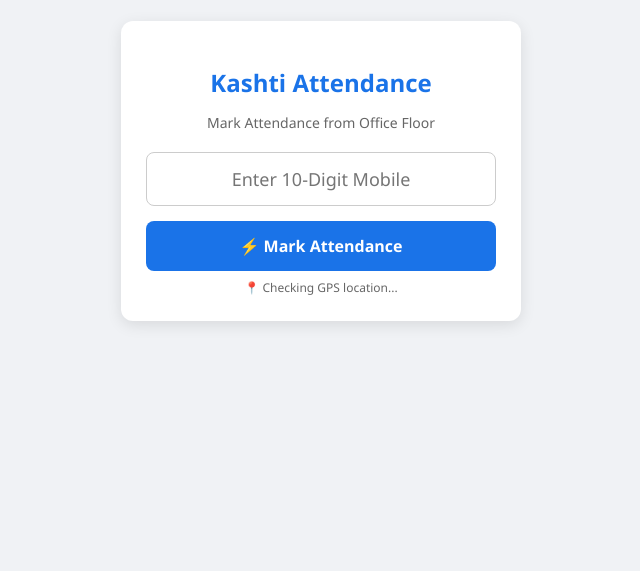
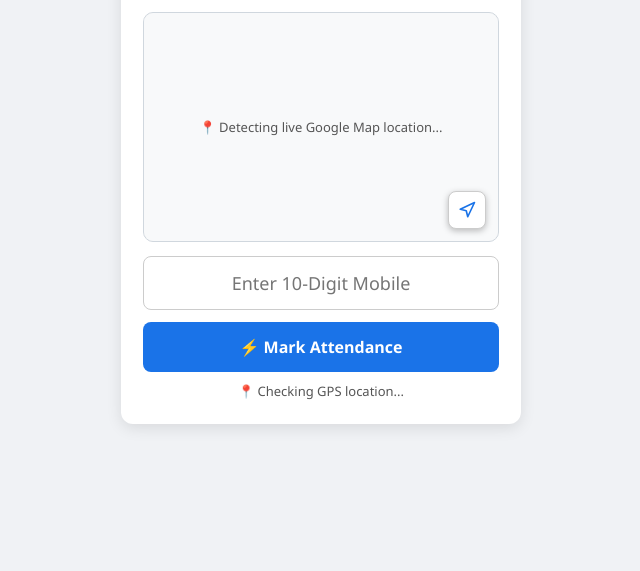
Before and after one commit to surajsahu-score800/Floor-Attendance, a plain HTML site: page index.html in a window 1280 px wide. Shown: the part 229-800 px from the top of the page, without its empty margins (319-959 px from the left). Drawn offline with Linux system fonts and the light colour scheme.

Commit message:
Update Floor Attendance dashboard

```diff
--- a/index.html
+++ b/index.html
@@ -3,30 +3,97 @@
 <head>
   <meta charset="UTF-8">
   <meta name="viewport" content="width=device-width, initial-scale=1.0">
-  <title>Kashti Office Attendance</title>
+  <title>Kashti Floor Attendance</title>
   <style>
     * { box-sizing: border-box; font-family: 'Segoe UI', Arial, sans-serif; }
     body { background: #f0f2f5; display: flex; justify-content: center; align-items: center; min-height: 100vh; margin: 0; padding: 15px; }
-    .card { background: #ffffff; width: 100%; max-width: 400px; padding: 25px; border-radius: 12px; box-shadow: 0 4px 15px rgba(0,0,0,0.1); text-align: center; }
-    h2 { color: #1a73e8; margin-bottom: 5px; }
-    p { color: #666; font-size: 14px; margin-bottom: 20px; }
-    input { width: 100%; padding: 14px; font-size: 18px; border: 1px solid #ccc; border-radius: 8px; text-align: center; margin-bottom: 15px; outline: none; }
-    button { width: 100%; background: #1a73e8; color: white; border: none; padding: 14px; font-size: 16px; font-weight: bold; border-radius: 8px; cursor: pointer; }
+    .card { background: #ffffff; width: 100%; max-width: 400px; padding: 22px; border-radius: 12px; box-shadow: 0 4px 15px rgba(0,0,0,0.1); text-align: center; }
+    h2 { color: #1a73e8; margin: 0 0 5px 0; }
+    p { color: #666; font-size: 14px; margin: 0 0 15px 0; }
+
+    /* Live Google Map Box */
+    .map-wrapper {
+      position: relative;
+      width: 100%;
+      height: 230px;
+      border-radius: 10px;
+      overflow: hidden;
+      margin-bottom: 14px;
+      border: 1px solid #d0d7de;
+      background: #e8eaed;
+    }
+    #googleMapFrame {
+      width: 100%;
+      height: 100%;
+      border: 0;
+      display: block;
+    }
+    .map-loading {
+      position: absolute;
+      inset: 0;
+      display: flex;
+      justify-content: center;
+      align-items: center;
+      background: #f8f9fa;
+      color: #555;
+      font-size: 13px;
+      font-weight: 500;
+    }
+
+    /* Refresh Location Button */
+    .recenter-btn {
+      position: absolute;
+      bottom: 12px;
+      right: 12px;
+      z-index: 10;
+      width: 38px;
+      height: 38px;
+      background: #ffffff;
+      color: #1a73e8;
+      border: 1px solid #ccc;
+      border-radius: 8px;
+      display: flex;
+      justify-content: center;
+      align-items: center;
+      cursor: pointer;
+      padding: 0;
+      box-shadow: 0 2px 6px rgba(0,0,0,0.25);
+    }
+    .recenter-btn:hover { background: #f1f3f4; }
+
+    input { width: 100%; padding: 14px; font-size: 18px; border: 1px solid #ccc; border-radius: 8px; text-align: center; margin-bottom: 12px; outline: none; }
+    input:focus { border-color: #1a73e8; }
+
+    .submit-btn { width: 100%; background: #1a73e8; color: white; border: none; padding: 14px; font-size: 16px; font-weight: bold; border-radius: 8px; cursor: pointer; }
+    .submit-btn:disabled { background: #94bce8; cursor: not-allowed; }
+
     .status-box { display: none; margin-top: 15px; padding: 15px; border-radius: 8px; text-align: left; font-size: 14px; }
     .success { background: #e6f4ea; color: #137333; border: 1px solid #ceedd5; }
     .error { background: #fce8e6; color: #c5221f; border: 1px solid #fad2cf; }
     .warning { background: #fff4e5; color: #663c00; border: 1px solid #ffe0b2; font-weight: bold; text-align: center; }
-    .location-info { font-size: 12px; color: #666; margin-top: 8px; }
+    .location-info { font-size: 13px; color: #555; margin-top: 10px; line-height: 1.5; }
   </style>
 </head>
 <body>
 
   <div class="card">
-    <h2>Kashti Attendance</h2>
+    <h2>Kashti Floor Attendance</h2>
     <p>Mark Attendance from Office Floor</p>
 
+    <!-- Live Google Map -->
+    <div class="map-wrapper">
+      <div id="mapLoader" class="map-loading">📍 Detecting live Google Map location...</div>
+      <iframe id="googleMapFrame" loading="lazy" referrerpolicy="no-referrer-when-downgrade"></iframe>
+
+      <button type="button" class="recenter-btn" onclick="refreshLiveLocation()" title="Refresh my live location">
+        <svg width="18" height="18" viewBox="0 0 24 24" fill="none" stroke="currentColor" stroke-width="2.2" stroke-linecap="round" stroke-linejoin="round">
+          <polygon points="3 11 22 2 13 21 11 13 3 11"></polygon>
+        </svg>
+      </button>
+    </div>
+
     <input type="tel" id="mobile" placeholder="Enter 10-Digit Mobile" maxlength="10">
-    <button id="btn" onclick="submitAttendance()">⚡ Mark Attendance</button>
+    <button id="btn" class="submit-btn" onclick="submitAttendance()">⚡ Mark Attendance</button>
     <div id="locStatus" class="location-info">📍 Checking GPS location...</div>
 
     <div id="resultBox" class="status-box"></div>
@@ -35,23 +102,77 @@
   <script>
     const SCRIPT_URL = "https://script.google.com/macros/s/AKfycbzuHQ6lXFejJohyBDISOBzwEHnns_emrLvn6MQqfA_0XhPckMXZBLenidFwbfHAvwDw/exec";
 
+    // Exact Office Floor Coordinates matching Google Apps Script
+    const OFFICE_LAT = 12.910150;
+    const OFFICE_LNG = 77.592719;
+    const ALLOWED_RADIUS = 100; // meters
+
     let currentLat = null;
     let currentLng = null;
+    let mapInitialized = false;
 
-    // Get phone location on load
+    function renderGoogleMap(lat, lng) {
+      const iframe = document.getElementById("googleMapFrame");
+      const loader = document.getElementById("mapLoader");
+      iframe.src = `https://maps.google.com/maps?q=${lat},${lng}&z=17&output=embed`;
+      loader.style.display = "none";
+      mapInitialized = true;
+    }
+
+    function calculateDistance(lat1, lon1, lat2, lon2) {
+      const R = 6371000;
+      const dLat = (lat2 - lat1) * Math.PI / 180;
+      const dLon = (lon2 - lon1) * Math.PI / 180;
+      const a = Math.sin(dLat / 2) * Math.sin(dLat / 2) +
+                Math.cos(lat1 * Math.PI / 180) * Math.cos(lat2 * Math.PI / 180) *
+                Math.sin(dLon / 2) * Math.sin(dLon / 2);
+      return Math.round(R * 2 * Math.atan2(Math.sqrt(a), Math.sqrt(1 - a)));
+    }
+
+    function handlePositionUpdate(pos) {
+      currentLat = pos.coords.latitude;
+      currentLng = pos.coords.longitude;
+      const distFromOffice = calculateDistance(currentLat, currentLng, OFFICE_LAT, OFFICE_LNG);
+
+      if (!mapInitialized) {
+        renderGoogleMap(currentLat, currentLng);
+      }
+
+      const zoneBadge = distFromOffice <= ALLOWED_RADIUS
+        ? `<span style="color:#137333; font-weight:bold;">✅ Inside Office Floor Zone</span>`
+        : `<span style="color:#c5221f; font-weight:bold;">⚠️ Go to your office floor to mark attendance!</span>`;
+
+      document.getElementById("locStatus").innerHTML = zoneBadge;
+    }
+
+    function handlePositionError() {
+      document.getElementById("mapLoader").innerText = "⚠️ GPS Permission Required";
+      document.getElementById("locStatus").innerText = "⚠️ Please turn on Phone Location (GPS) and refresh!";
+    }
+
+    function refreshLiveLocation() {
+      if (navigator.geolocation) {
+        document.getElementById("locStatus").innerText = "🔄 Refreshing live GPS...";
+        navigator.geolocation.getCurrentPosition(
+          (pos) => {
+            handlePositionUpdate(pos);
+            renderGoogleMap(pos.coords.latitude, pos.coords.longitude);
+          },
+          handlePositionError,
+          { enableHighAccuracy: true, maximumAge: 0, timeout: 10000 }
+        );
+      }
+    }
+
     window.onload = function() {
       if (navigator.geolocation) {
-        navigator.geolocation.getCurrentPosition(
-          (pos) => {
-            currentLat = pos.coords.latitude;
-            currentLng = pos.coords.longitude;
-            document.getElementById("locStatus").innerText = "📍 Location Ready";
-          },
-          (err) => {
-            document.getElementById("locStatus").innerText = "⚠️ Please enable Phone Location (GPS)!";
-          },
-          { enableHighAccuracy: true, timeout: 10000 }
+        navigator.geolocation.watchPosition(
+          handlePositionUpdate,
+          handlePositionError,
+          { enableHighAccuracy: true, maximumAge: 0, timeout: 10000 }
         );
+      } else {
+        document.getElementById("locStatus").innerText = "❌ GPS not supported on this device.";
       }
     };
 
@@ -84,11 +205,11 @@
               <b>Name:</b> ${data.empName}<br>
               <b>Emp ID:</b> ${data.empId}<br>
               <b>Status:</b> ${data.status}<br>
+              <b>Distance:</b> ${data.distanceMeters}m from office<br>
               <b>Time:</b> ${data.time}
             `;
             showMsg(html, "success");
           } else if (data.isLocationError) {
-            // SHOW THE OFFICE FLOOR WARNING MESSAGE
             showMsg(`📍 <b>${data.message}</b>`, "warning");
           } else {
             showMsg(`❌ ${data.message}`, "error");
```
